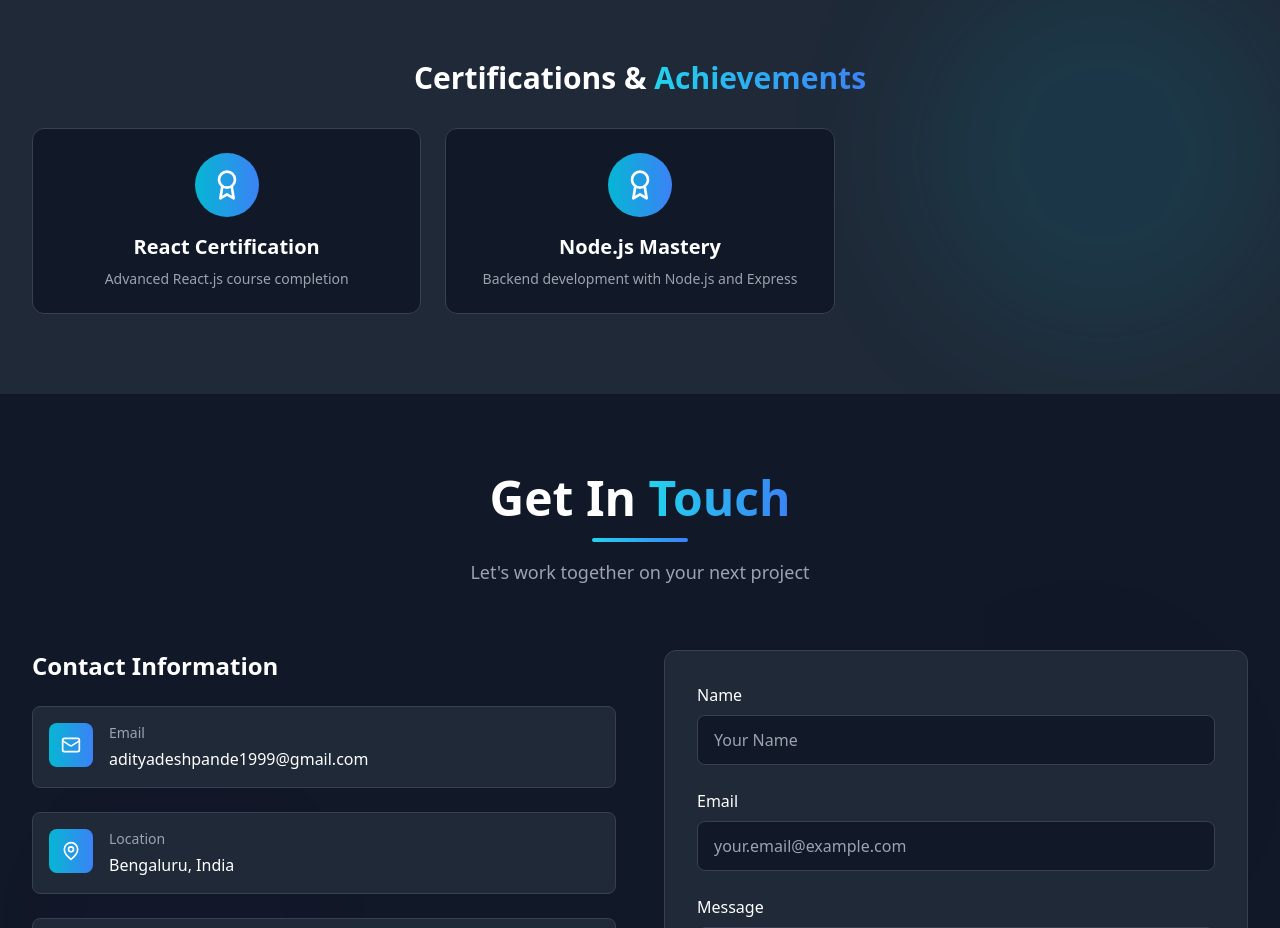
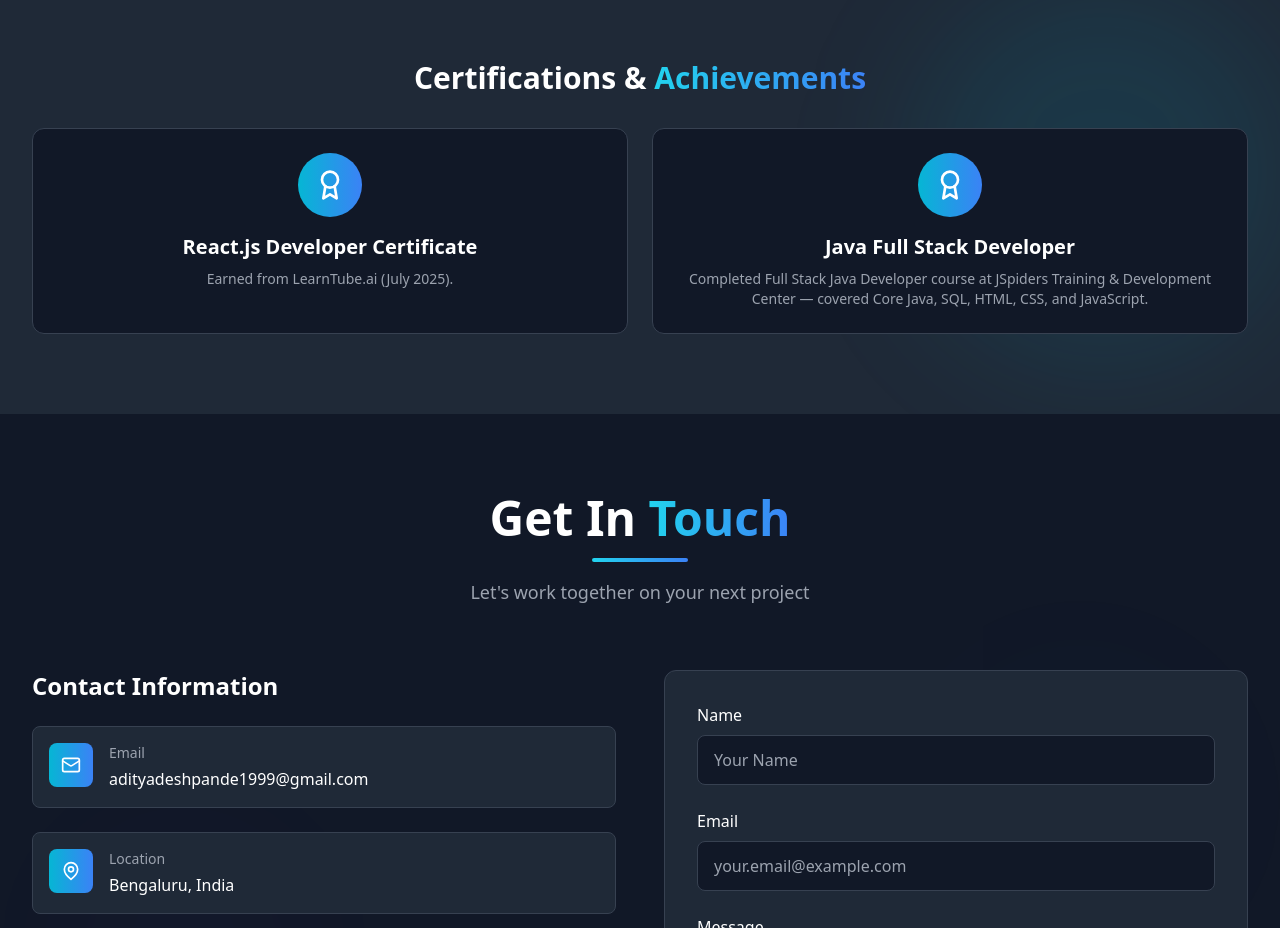
Before and after one commit to AdityaDesh1/Aditya_new_protfolio, a React (Vite) app: page / in a window 1280 px wide. Shown: the part 4200-5128 px from the top of the page. Built offline with nearby package versions, Linux system fonts and the light colour scheme.

Commit message:
--change the content

```diff
--- a/src/components/Experience.tsx
+++ b/src/components/Experience.tsx
@@ -21,15 +21,16 @@ const Experience = () => {
     //   icon: Award,
     // },
     {
-      title: 'React Certification',
-      description: 'Advanced React.js course completion',
+      title: 'React.js Developer Certificate',
+      description: 'Earned from LearnTube.ai (July 2025).',
       icon: Award,
     },
     {
-      title: 'Node.js Mastery',
-      description: 'Backend development with Node.js and Express',
+      title: 'Java Full Stack Developer',
+      description: 'Completed Full Stack Java Developer course at JSpiders Training & Development Center — covered Core Java, SQL, HTML, CSS, and JavaScript.',
       icon: Award,
     },
+
   ];
 
   return (
@@ -118,7 +119,7 @@ const Experience = () => {
             Certifications & <span className="text-transparent bg-clip-text bg-gradient-to-r from-cyan-400 to-blue-500">Achievements</span>
           </h3>
 
-          <div className="grid md:grid-cols-3 gap-6">
+          <div className="grid md:grid-cols-2 gap-6">
             {achievements.map((achievement, index) => {
               const Icon = achievement.icon;
               return (
```
